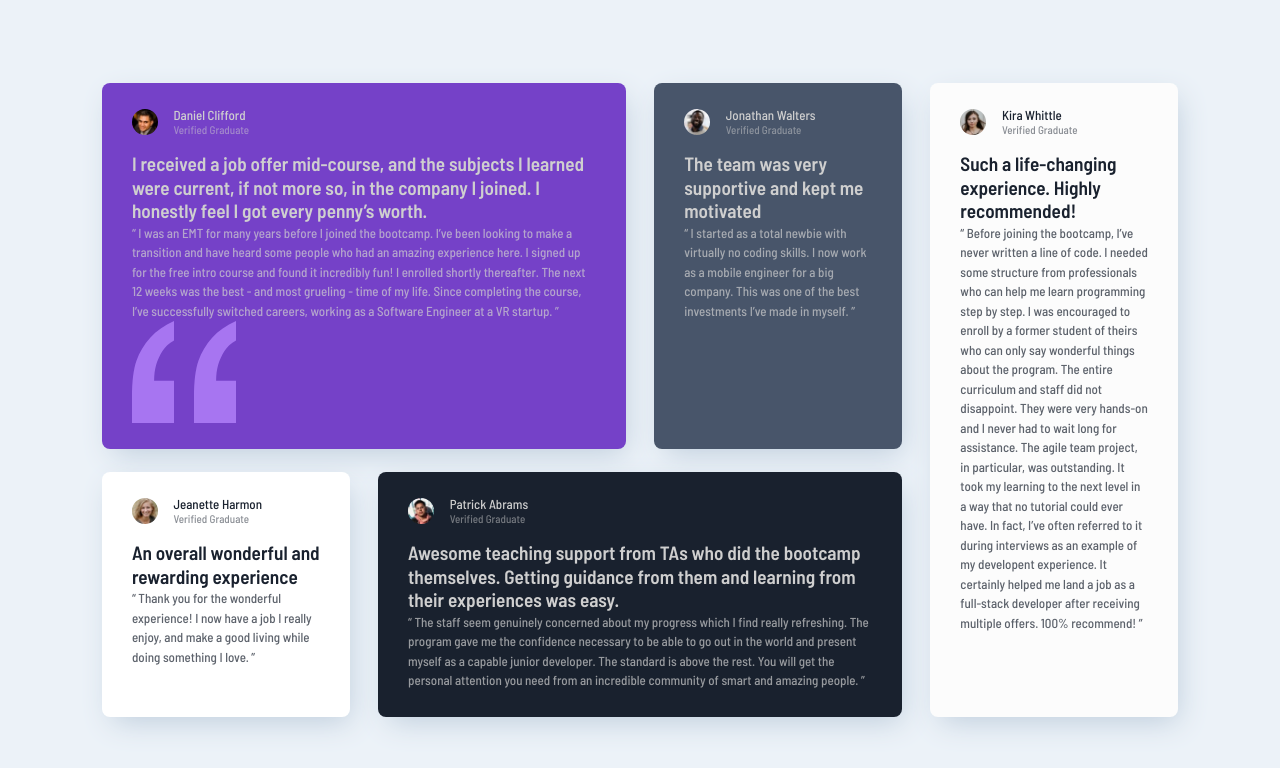
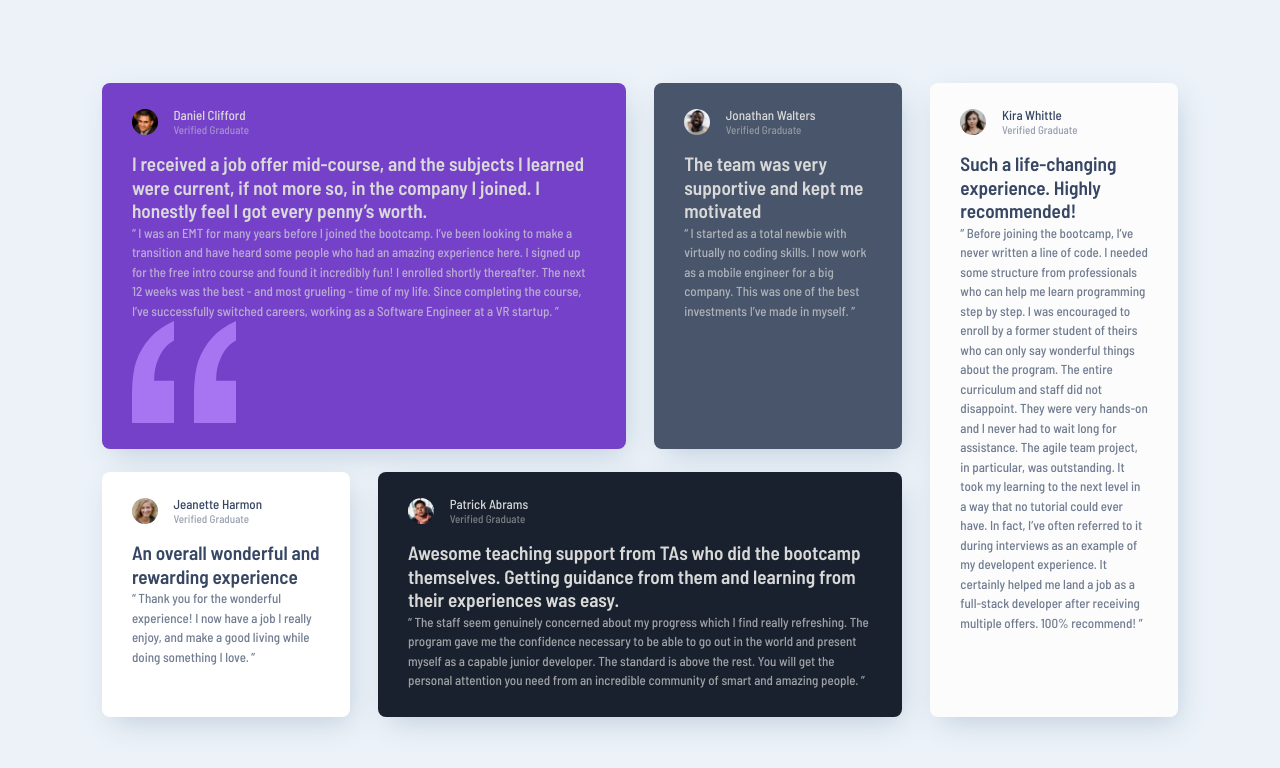
Before and after one commit to raveneliette/testimonials-grid-section-unfinished, a website built with Parcel: page src/index.html in a window 1280 px wide. Built offline with nearby package versions, Linux system fonts and the light colour scheme.

Commit message:
Increased text colors variables dark and light contrasts

```diff
--- a/src/sass/abstracts/_variables.scss
+++ b/src/sass/abstracts/_variables.scss
@@ -15,6 +15,6 @@ $background-colors: (
 );
 
 $text-colors: (
-    "dark": hsl(219, 29%, 14%),
-    "light": hsl(0, 0%, 81%)
+    "dark": hsl(219, 29%, 30%),
+    "light": hsl(0, 0%, 85%)
 )
```
